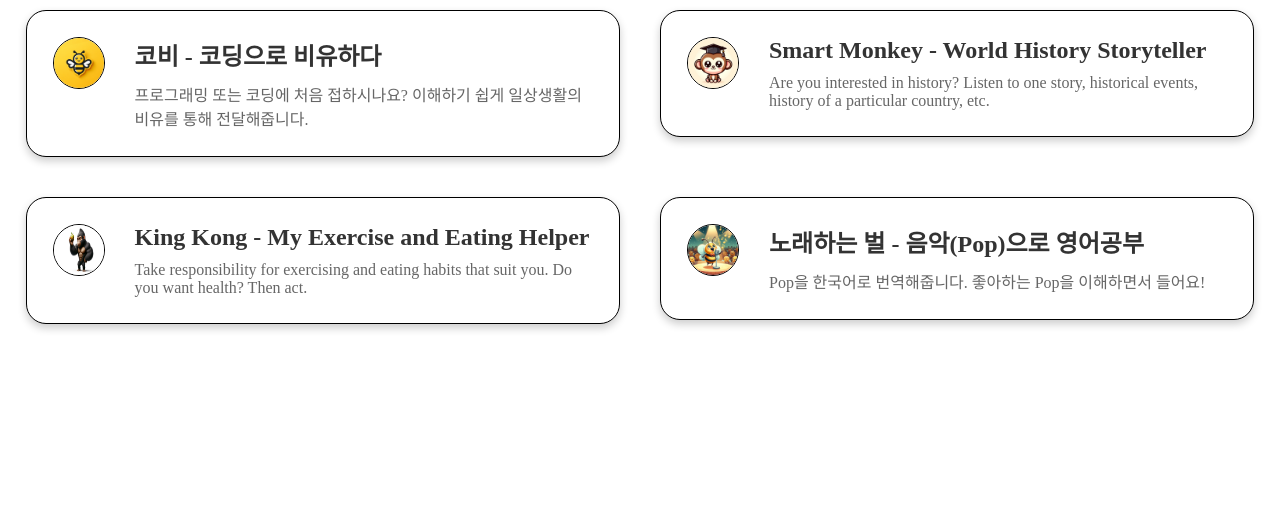
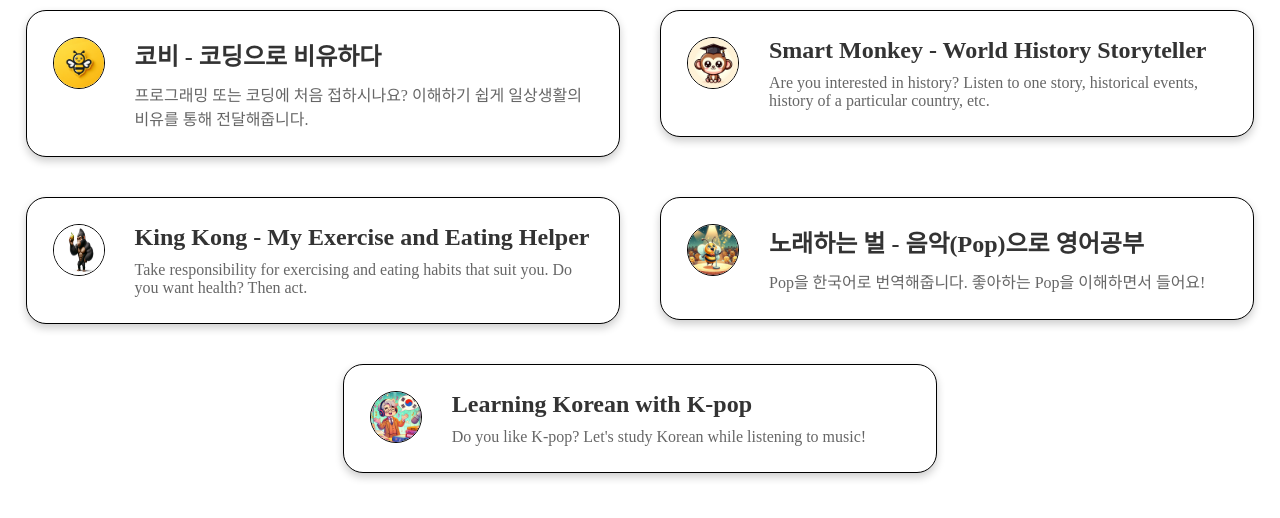
Before and after one commit to Cobee0111/gpts-page, a Next.js app: page / in a window 1280 px wide. Shown: the top 518 px of the page. Built offline with nearby package versions, Linux system fonts and the light colour scheme.

Commit message:
feat: K-pop GPTs 추가

```diff
--- a/constants/items.ts
+++ b/constants/items.ts
@@ -23,6 +23,12 @@ const GPTS_ITEMS = [
     CONTENT: "Pop을 한국어로 번역해줍니다. 좋아하는 Pop을 이해하면서 들어요!",
     LINK: "https://chat.openai.com/g/g-qTlYEWS07-noraehaneun-beol-eumag-pop-euro-yeongeogongbu",
   },
+  {
+    IMAGE_PATH: "/images/Ari.png",
+    TITLE: "Learning Korean with K-pop",
+    CONTENT: "Do you like K-pop? Let's study Korean while listening to music!",
+    LINK: "https://chat.openai.com/g/g-5iMyP4Kla-learning-korean-with-k-pop",
+  },
 ];
 
 export default GPTS_ITEMS;
```
Also changed, not shown: public/images/Ari.png (added).
